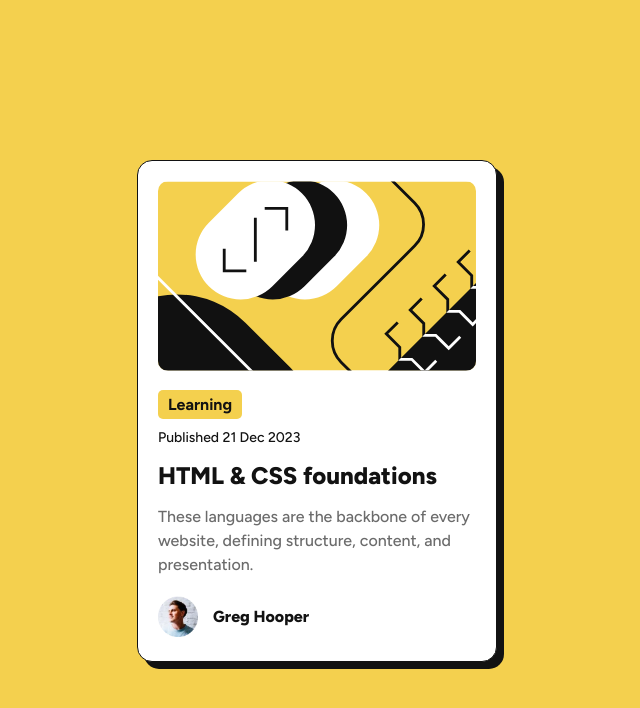
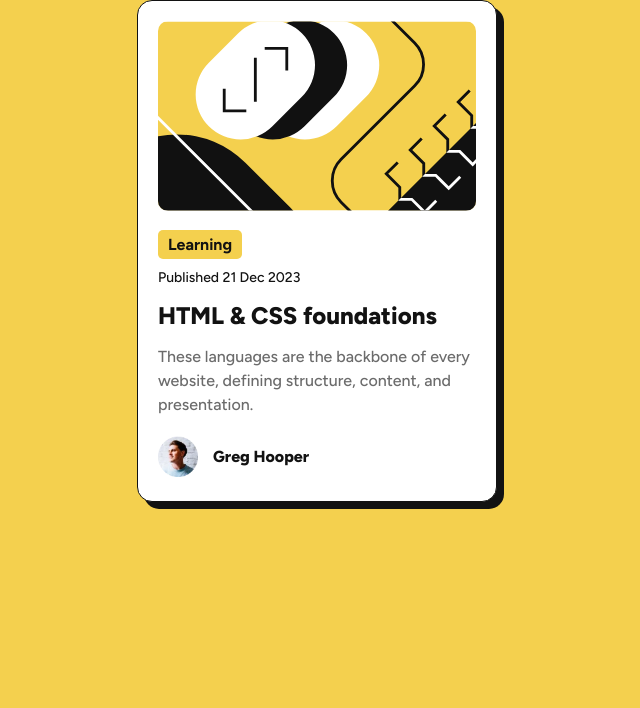
Before and after one commit to Shubha-saha/Fronted-Mentor, a plain HTML site: page blog-preview-card-main/index.html in a window 1280 px wide. Shown: the whole page, without its empty margins (323-963 px from the left). Drawn offline with Linux system fonts and the light colour scheme.

Commit message:
Update style.css

```diff
--- a/blog-preview-card-main/style.css
+++ b/blog-preview-card-main/style.css
@@ -15,18 +15,19 @@
 html,
 body{
   width: 100%;
-  height: auto;
 }
 body{
   background: var(--Yellow);
   font-family: "Figtree", sans-serif;
   font-size: 16px;
   color: var(--Gray-950);
+  display: flex;
+  justify-content: center;
+  align-items: center;
 }
 #card{
   max-width: 360px;
   background: var(--White);
-  margin: 160px auto;
   padding: 20px;
   border: 1px solid var(--Gray-950);
   border-radius: 15px;
```
